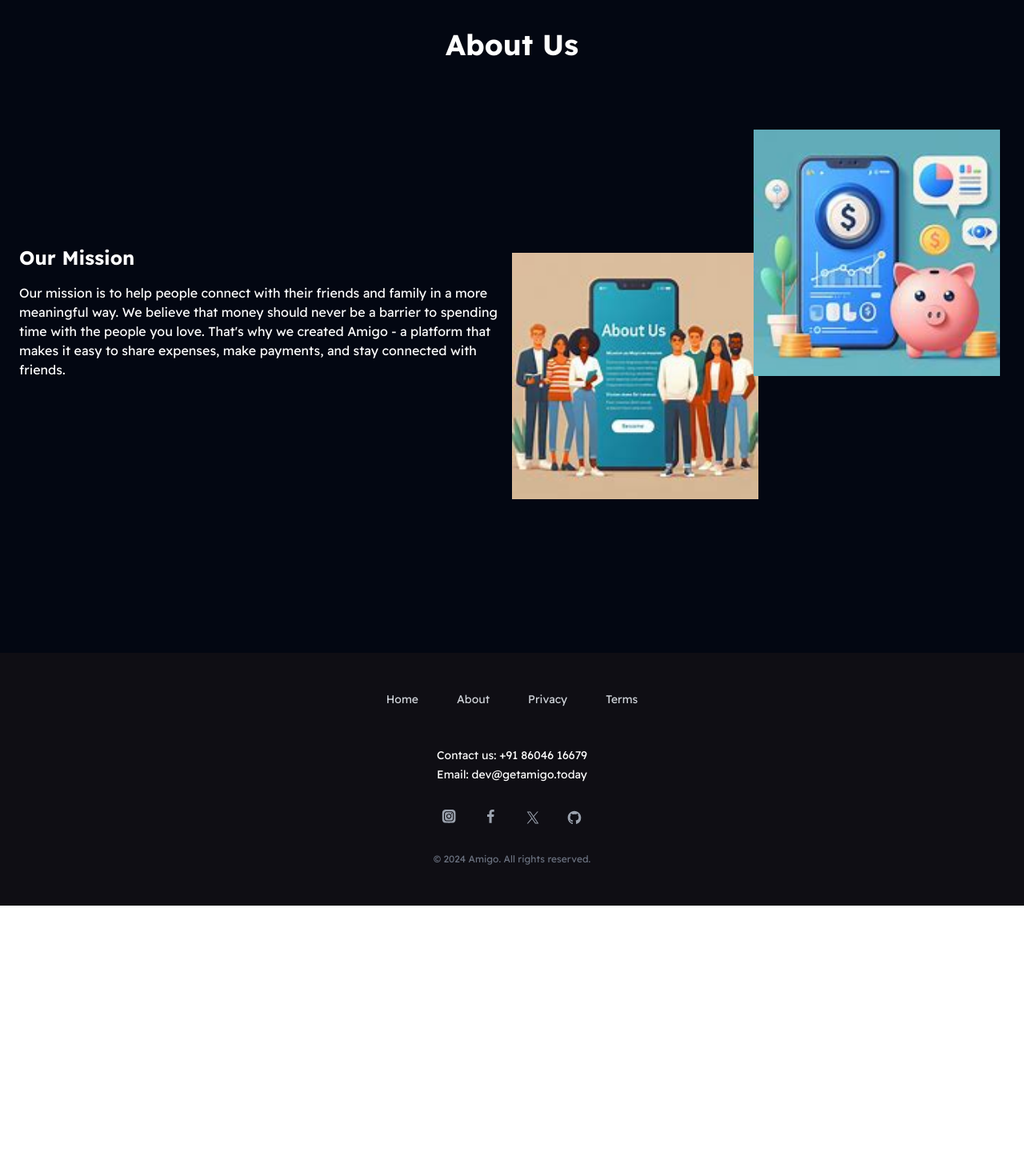
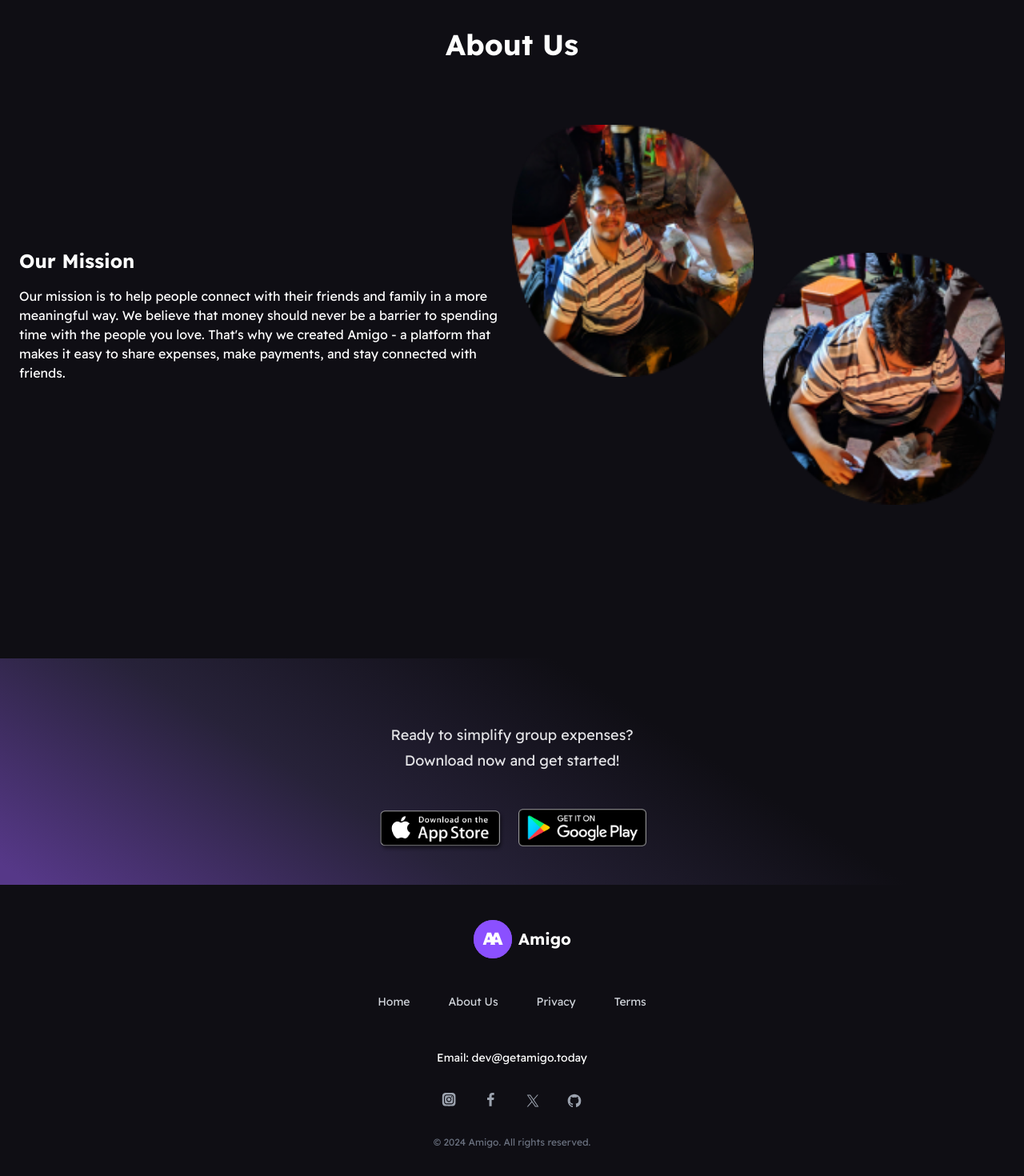
Before and after one commit to get-amigo/Amigo-Web, a Next.js app: page /about in a window 1280 px wide. Shown: the part 156-1626 px from the top of the page at 80% size. Before the commit the page ends 1288 px from the top, so only its background shows below. Built offline with nearby package versions, Linux system fonts and the light colour scheme; what @catppuccin/tailwindcss would draw is missing.

Commit message:
Update  page

```diff
--- a/src/app/(pages)/about/page.tsx
+++ b/src/app/(pages)/about/page.tsx
@@ -4,6 +4,7 @@ import Nav from "../../../components/landing/nav"
 import Footer from "../../../components/landing/footer"
 import React from 'react'
 import Image from "next/image"
+import Download from "@/components/landing/download"
 
 
 
@@ -11,10 +12,10 @@ type Props = {}
 
 const about = (props: Props) => {
   return (
-    <div className="flex-1 justify-between items-center bg-gray-950">
+    <div className="flex-1 justify-between items-center bg-[#0F0E14]">
       <Nav />
 
-      <div className="bg-gray-950 relative isolate flex justify-center py-32">
+      <div className="bg-[#0F0E14] relative isolate flex justify-center py-32">
         <div className="container mx-auto px-6 py-16">
           <h2 className="text-4xl font-bold text-center text-white mb-20">
             About Us
@@ -27,7 +28,7 @@ const about = (props: Props) => {
               </p>
             </div>
 
-            <div className="relative w-1/2 mt-20">
+            {/* <div className="relative w-1/2 mt-20">
               <Image
               width={500}
               height={500}
@@ -42,11 +43,27 @@ const about = (props: Props) => {
                 alt="About Us"
                 className="w-full md:w-1/2 absolute top-20 right-40 transform translate-x-1/2 -translate-y-1/2"
               />
-            </div>
+            </div> */}
+                      <div className="flex md:w-1/2 justify-end mt-9 md:mt-0 gap-3 image-container">
+            <Image
+              src="/images/story1.png"
+              width={320}
+              height={364}
+              alt="Story Image 1"
+              className="mb-4 md:mb-40"
+            />
+            <Image
+              src="/images/story2.png"
+              width={320}
+              height={364}
+              alt="Story Image 2"
+              className="mt-6 md:mt-40"
+            />
+          </div>
           </div>
         </div>
       </div>
-
+      <Download />
       <Footer />
     </div>
   )
--- a/src/app/(pages)/privacy/page.tsx
+++ b/src/app/(pages)/privacy/page.tsx
@@ -2,13 +2,14 @@ import React from 'react';
 import Nav from '../../../components/landing/nav';
 import Footer from '../../../components/landing/footer';
 import Image from 'next/image';
+import Download from '@/components/landing/download';
 type Props = {};
 
 const privacy = (props: Props) => {
     return (
-        <div className="flex flex-col min-h-screen justify-between bg-gray-950">
+        <div className="flex flex-col min-h-screen justify-between bg-[#0F0E14]">
             <Nav />
-            <section className="privacy-policy text-white bg-gray-950 relative isolate flex flex-col justify-center py-8 px-4 md:py-32 md:px-20 pt-32 md:pt-32">
+            <section className="privacy-policy text-white bg-[#0F0E14] relative isolate flex flex-col justify-center py-8 px-4 md:py-32 md:px-20 pt-32 md:pt-32">
                 <div className='w-full max-w-4xl mx-auto text-gray-500 text-sm'>
                     <h2 className="text-3xl md:text-4xl font-bold text-center text-white mb-10">
                         Privacy Policy for Amigo
@@ -53,7 +54,7 @@ const privacy = (props: Props) => {
                     </p>
                 </div>
             </section>
-
+            <Download />
             <Footer />
         </div>
     );
--- a/src/app/(pages)/terms/page.tsx
+++ b/src/app/(pages)/terms/page.tsx
@@ -2,14 +2,15 @@ import React from 'react';
 import Nav from '../../../components/landing/nav';
 import Footer from '../../../components/landing/footer';
 import Image from 'next/image';
+import Download from '@/components/landing/download';
 
 type Props = {};
 
 const terms = (props: Props) => {
   return (
-    <div className="flex flex-col justify-between items-center bg-gray-950">
+    <div className="flex flex-col justify-between items-center bg-[#0F0E14]">
       <Nav />
-      <section className="terms text-white bg-gray-950 relative isolate flex flex-col justify-center py-32 px-4">
+      <section className="terms text-white bg-[#0F0E14] relative isolate flex flex-col justify-center py-32 px-4">
         <div className='max-w-[90%] text-gray-500 text-sm pl-12 pr-6'>
           <h2 className="text-2xl font-bold text-center text-gray-100 mb-10">
             Terms and Conditions for Amigo
@@ -58,6 +59,7 @@ const terms = (props: Props) => {
           </p>
         </div>
       </section>
+      <Download />
       <Footer />
     </div>
   );
--- a/src/components/landing/footer.tsx
+++ b/src/components/landing/footer.tsx
@@ -1,7 +1,10 @@
+import Image from "next/image";
+import Link from "next/link";
+
 const navigation = {
   main: [
     { name: "Home", href: "/" },
-    { name: "About", href: "/about" },
+    { name: "About Us", href: "/about" },
     { name: "Privacy", href: "/privacy" },
     { name: "Terms", href: "/terms" },
   ],
@@ -53,8 +56,23 @@ const navigation = {
 export default function Footer() {
   const currentYear = new Date().getFullYear();
   return (
+
     <footer className="bg-[#0F0E14] text-sm">
-      <div className="mx-auto max-w-7xl overflow-hidden px-4 py-12 sm:px-6 lg:px-8 bottom-0">
+      <div className="flex justify-center pt-8 ">
+          <Link href="#" className="m-1.5 p-1.5 pl-8 flex items-center">
+            <span className="sr-only">Get Amigo</span>
+            <Image
+              className="h-12 w-auto"
+              width={12}
+              height={12}
+              src="/amigo-logo.svg"
+              alt="amigo logo"
+            />
+            <span className="text-white font-bold ml-2 text-xl font-lalezar">Amigo </span>
+          </Link>
+        </div>
+
+      <div className="mx-auto max-w-7xl overflow-hidden px-4 py-8 sm:px-6 lg:px-8 bottom-0">
         <nav
           className="mb-6 flex flex-col sm:flex-row justify-center items-center gap-6 sm:gap-12"
           aria-label="Footer"
@@ -71,7 +89,7 @@ export default function Footer() {
           ))}
         </nav>
         <div className="contact-info text-white text-center leading-6 text-grey-200 ">
-          <p >Contact us: +91 86046 16679</p>
+          {/* <p >Contact us: +91 86046 16679</p>  */}
           <p >Email: dev@getamigo.today</p>
         </div>
         <div className="mt-8 flex justify-center gap-8">
--- a/src/components/landing/hero.tsx
+++ b/src/components/landing/hero.tsx
@@ -66,13 +66,13 @@ const Hero = () => {
       <div className="mx-auto max-w-7xl px-6 pt-10 md:py-10 flex flex-col md:flex-row justify-between gap-10 lg:gap-0">
         <div className="mx-auto max-w-2xl lg:mx-0 lg:flex-auto self-center space-y-10 ">
           <div>
-            <h1 className="text-center md:text-left text-4xl font-bold tracking-tight text-zinc-200 sm:text-5xl lg:text-6xl">
-              A better way to split your money
+            <h1 className="text-center md:text-left text-4xl font-bold tracking-tight text-zinc-200 sm:text-5xl lg:text-5xl lg:leading-tight">
+              A better way to split your expenses
             </h1>
             <p className="mt-6 text-center md:text-left text-lg leading-8 text-zinc-200">
               We help you manage your expenses and split them.
             </p>
-            <div className="flex justify-center md:justify-left gap-4 mt-4 pt-10 lg:flex-1 items-left">
+            <div className="flex justify-center md:justify-start gap-4 mt-4 pt-10 lg:flex-1 items-left">
               <AppStoreLink link="https://apps.apple.com/in/app/amigo/id6483936159" />
               <PlayStoreLink link="https://play.google.com/store/apps/details?id=app.amigo.app&hl=en-US" />
             </div>
@@ -92,7 +92,7 @@ const Hero = () => {
           </div>
         </div>
         <div className="px-8 w-full min-w-[14.875em] max-h-[570px] flex justify-center items-center" style={{ marginBottom: 0 }}>
-          <div style={{ transform: imageSrc === "/images/hero-phone.png" ? 'scale(1)' : 'scale(1.5)', transformOrigin: 'center', marginBottom: 0 }}>
+          <div style={{ transform: imageSrc === "/images/hero-phone.png" ? 'scale(1)' : 'scale(1.8)', transformOrigin: 'center', marginBottom: 0 }}>
             <Image
               src={imageSrc}
               alt="App screenshot"
--- a/src/components/landing/tutorial.tsx
+++ b/src/components/landing/tutorial.tsx
@@ -40,9 +40,9 @@ const Tutorial: React.FC = () => {
   const isMobile = typeof window !== 'undefined' && window.innerWidth < 768;
 
   return (
-    <div className="bg-[#0F0E14] text-white md:px-20 py-40 font-[Readex Pro]">
-      <h2 className="font-bold text-4xl mb-12 text-center">How It Works</h2>
-      <div className="flex justify-center pt-10">
+    <div className="bg-[#0F0E14] text-white md:px-20 py-8 font-[Readex Pro]">
+      <h2 className="font-bold text-4xl text-center">How It Works</h2>
+      <div className="flex justify-center">
         <Swiper
           ref={swiperRef}
           modules={[Autoplay ]}
@@ -58,7 +58,7 @@ const Tutorial: React.FC = () => {
           {slidesData.map((slide, index) => (
             <SwiperSlide className="swiper-slide-custom" key={index}>
               <div className="flex flex-col items-center text-center">
-                <Image src={slide.image} width={320} height={364} alt={`Step ${index + 1}`} />
+                <Image src={slide.image} width={256} height={291} alt={`Step ${index + 1}`} />
                 <p className="slide-text text-3xl mt-3">Step {index + 1}</p>
                 <p className="slide-text mt-2">{slide.title}</p>
                 <br />
@@ -75,8 +75,7 @@ const Tutorial: React.FC = () => {
         .swiper-slide-custom {
           position: relative;
           opacity: 0;
-          transition: opacity 0.3s, transform 0.3s;
-          transform: scale(0.9);
+          transition: opacity 0.1s, transform 0.3s;
           z-index: 0;
         }
         .swiper-slide-custom.swiper-slide-active {
```
Also changed, not shown: src/components/landing/story.tsx (+16 -5 lines), src/components/landing/usp.tsx (+10 -11 lines).
